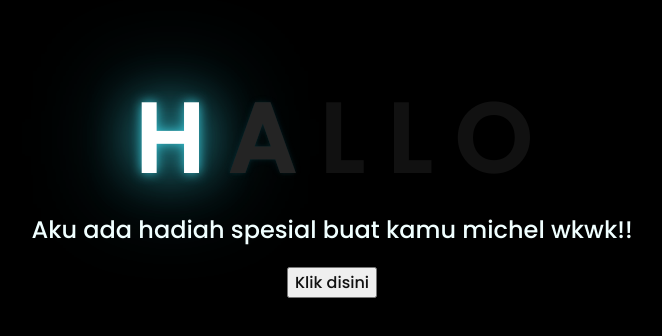
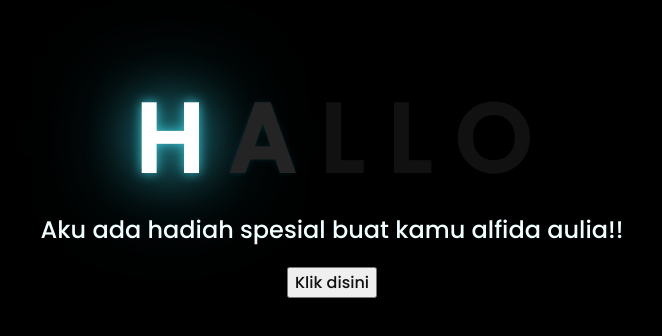
Before and after one commit to Auziwill/justforyou, a plain HTML site: page index.html in a window 1280 px wide. Shown: the part 226-562 px from the top of the page, without its empty margins (316-978 px from the left). Drawn offline with Linux system fonts and the light colour scheme.

Commit message:
Update special message for Alfida Aulia

```diff
--- a/index.html
+++ b/index.html
@@ -18,7 +18,7 @@
         <span>O</span>
     </div>
     <div class="description">
-        <span>Aku ada hadiah spesial buat kamu michel wkwk!!</span>
+        <span>Aku ada hadiah spesial buat kamu alfida aulia!!</span>
     </div>
     <div class="button">
         <button>
```
